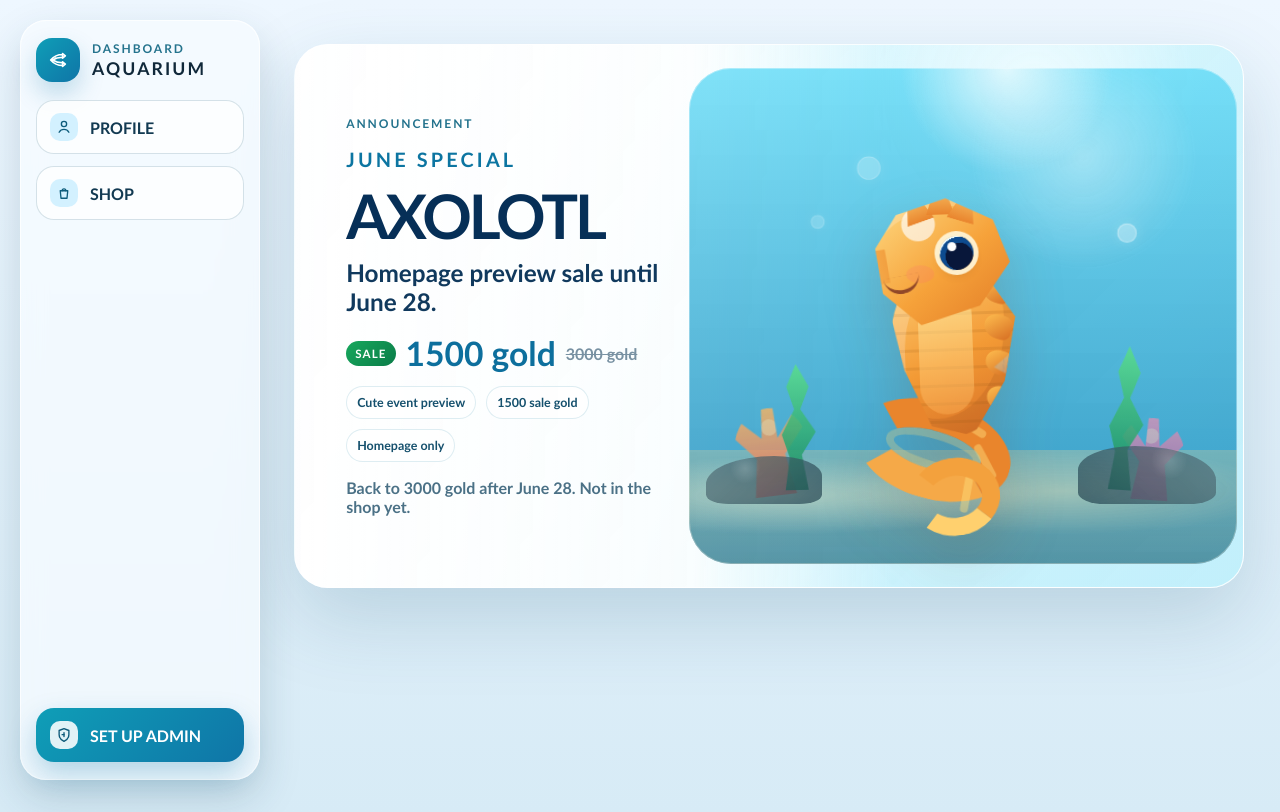
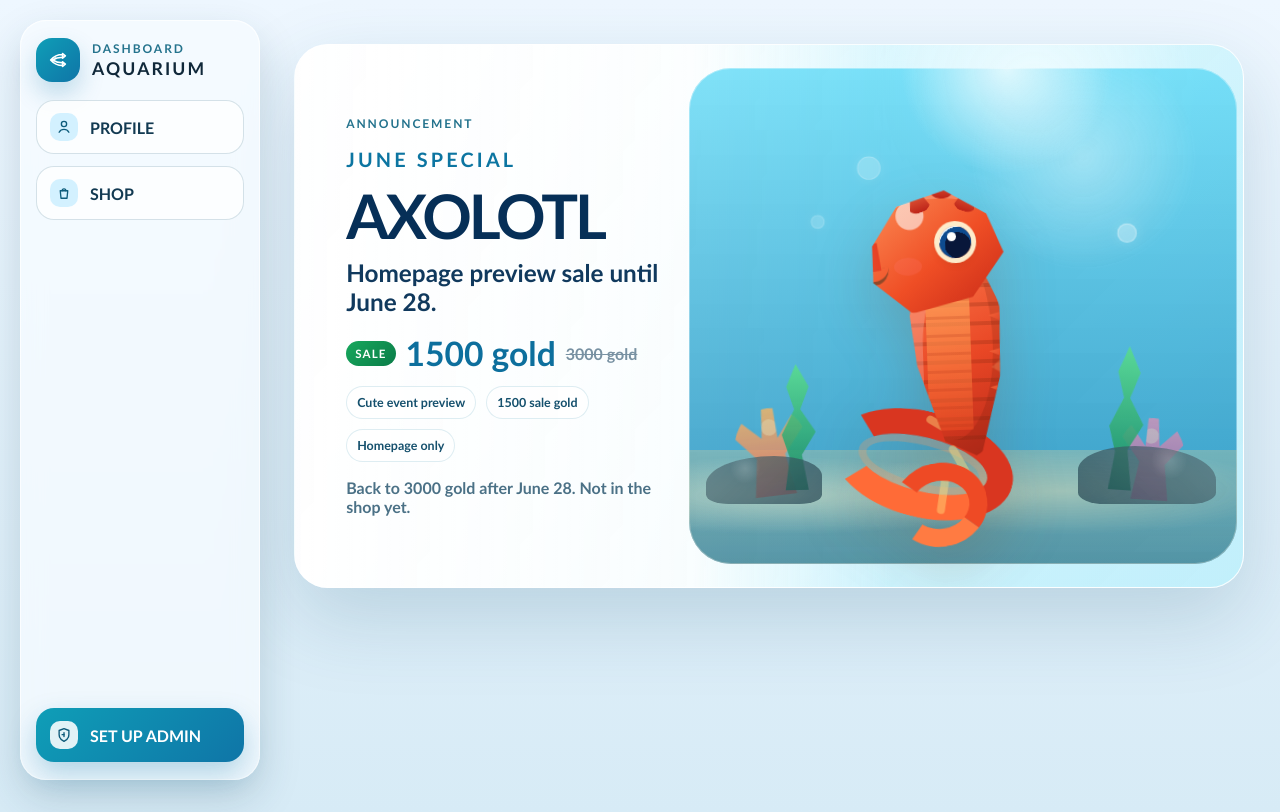
Before and after one commit to jonathanbuquia/juniorworship, a React (Vite) app: page / in a window 1280 px wide. Built offline with nearby package versions, Linux system fonts and the light colour scheme; no server answers.

Commit message:
Refine homepage seahorse side view

```diff
--- a/src/AdminApp.css
+++ b/src/AdminApp.css
@@ -3177,37 +3177,40 @@
 }
 
 .seahorse-body {
-  left: 146px;
-  top: 102px;
-  width: 128px;
-  height: 178px;
-  border-radius: 48% 44% 54% 46%;
+  left: 164px;
+  top: 90px;
+  width: 98px;
+  height: 212px;
+  border-radius: 52% 62% 50% 44%;
   background:
-    radial-gradient(circle at 42% 20%, rgba(255, 255, 255, 0.56) 0 10%, transparent 10.8%),
-    repeating-linear-gradient(180deg, rgba(154, 92, 24, 0.16) 0 3px, transparent 3px 18px),
-    linear-gradient(155deg, #ffd47c 0%, #f39a35 54%, #d46b25 100%);
-  clip-path: polygon(38% 0, 72% 6%, 98% 34%, 88% 70%, 62% 100%, 30% 94%, 10% 62%, 0 28%);
+    radial-gradient(circle at 36% 14%, rgba(255, 255, 255, 0.52) 0 8%, transparent 8.8%),
+    repeating-linear-gradient(180deg, rgba(129, 38, 15, 0.26) 0 4px, transparent 4px 19px),
+    linear-gradient(155deg, #ff8051 0%, #e94725 54%, #b72718 100%);
+  clip-path: polygon(40% 0, 76% 10%, 94% 28%, 92% 62%, 70% 100%, 34% 92%, 8% 56%, 0 24%);
   box-shadow:
-    inset -14px -18px 0 rgba(126, 61, 18, 0.14),
+    inset -14px -18px 0 rgba(91, 21, 12, 0.16),
     inset 14px 8px 0 rgba(255, 255, 255, 0.2);
 }
 
 .seahorse-belly {
-  left: 28px;
-  top: 30px;
-  width: 54px;
-  height: 126px;
-  border-radius: 999px;
-  background: linear-gradient(180deg, rgba(255, 237, 163, 0.62), rgba(255, 177, 86, 0.42));
+  left: 18px;
+  top: 34px;
+  width: 44px;
+  height: 150px;
+  border-radius: 999px 999px 70% 70%;
+  background:
+    repeating-linear-gradient(180deg, rgba(173, 50, 22, 0.2) 0 3px, transparent 3px 18px),
+    linear-gradient(180deg, rgba(255, 169, 93, 0.76), rgba(245, 86, 38, 0.44));
 }
 
 .seahorse-ridge {
-  right: 6px;
-  width: 28px;
-  height: 24px;
-  border-radius: 55% 45% 35% 65%;
-  background: linear-gradient(135deg, #ffbf50, #d66d22);
-  transform: rotate(18deg);
+  right: -24px;
+  width: 42px;
+  height: 28px;
+  border-radius: 12px;
+  background: linear-gradient(135deg, #ff6f3d, #b71913);
+  clip-path: polygon(0 50%, 100% 0, 74% 50%, 100% 100%);
+  transform: rotate(5deg);
 }
 
 .seahorse-ridge.ridge-one {
@@ -3227,39 +3230,39 @@
 }
 
 .seahorse-fin {
-  right: -34px;
-  top: 72px;
-  width: 62px;
-  height: 72px;
+  right: -38px;
+  top: 86px;
+  width: 56px;
+  height: 68px;
   border-radius: 50%;
   background:
-    repeating-linear-gradient(100deg, rgba(74, 123, 190, 0.24) 0 1px, transparent 1px 8px),
-    linear-gradient(140deg, rgba(158, 218, 255, 0.54), rgba(255, 177, 83, 0.24));
+    repeating-linear-gradient(100deg, rgba(168, 42, 28, 0.24) 0 1px, transparent 1px 8px),
+    linear-gradient(140deg, rgba(255, 146, 91, 0.5), rgba(255, 231, 177, 0.2));
   clip-path: polygon(0 50%, 86% 4%, 100% 50%, 82% 96%);
   opacity: 0.78;
   animation: announcementSeahorseFin 1.8s ease-in-out infinite;
 }
 
 .seahorse-head {
-  left: 112px;
-  top: 42px;
-  width: 156px;
-  height: 126px;
-  border-radius: 58% 42% 50% 48%;
+  left: 102px;
+  top: 34px;
+  width: 160px;
+  height: 122px;
+  border-radius: 54% 48% 48% 52%;
   background:
-    radial-gradient(circle at 42% 20%, rgba(255, 255, 255, 0.66) 0 12%, transparent 12.8%),
-    linear-gradient(140deg, #ffe28c 0%, #f6a23a 58%, #e27c27 100%);
-  clip-path: polygon(14% 38%, 28% 12%, 60% 0, 90% 18%, 100% 52%, 80% 86%, 42% 100%, 18% 74%);
+    radial-gradient(circle at 42% 20%, rgba(255, 255, 255, 0.58) 0 10%, transparent 10.8%),
+    linear-gradient(140deg, #ff9a60 0%, #ef4e25 58%, #c72817 100%);
+  clip-path: polygon(18% 44%, 34% 12%, 64% 0, 90% 20%, 100% 52%, 80% 88%, 42% 100%, 18% 74%);
   box-shadow: inset 12px 8px 0 rgba(255, 255, 255, 0.2);
 }
 
 .seahorse-snout {
-  left: -42px;
-  top: 54px;
-  width: 76px;
-  height: 34px;
-  border-radius: 999px 16px 20px 999px;
-  background: linear-gradient(90deg, #ffd778, #f2a040);
+  left: -78px;
+  top: 58px;
+  width: 114px;
+  height: 28px;
+  border-radius: 999px 14px 18px 999px;
+  background: linear-gradient(90deg, #ff8b53, #e64124);
   transform: rotate(-8deg);
 }
 
@@ -3275,10 +3278,10 @@
 }
 
 .seahorse-eye {
-  right: 36px;
-  top: 38px;
-  width: 34px;
-  height: 34px;
+  right: 32px;
+  top: 36px;
+  width: 32px;
+  height: 32px;
   border-radius: 50%;
   background: radial-gradient(circle at 58% 60%, #08173a 0 48%, #0d4b8f 49% 68%, #e7f9ff 69%);
   box-shadow:
@@ -3295,17 +3298,17 @@
 }
 
 .seahorse-smile {
-  left: 30px;
-  top: 76px;
-  width: 36px;
-  height: 18px;
+  left: 4px;
+  top: 78px;
+  width: 42px;
+  height: 16px;
   border-bottom: 4px solid #914828;
   border-radius: 0 0 999px 999px;
   transform: rotate(-10deg);
 }
 
 .seahorse-cheek {
-  left: 52px;
+  left: 50px;
   top: 66px;
   width: 28px;
   height: 18px;
@@ -3314,53 +3317,53 @@
 }
 
 .seahorse-crown {
-  top: -18px;
-  width: 28px;
-  height: 42px;
-  border-radius: 999px 999px 8px 8px;
-  background: linear-gradient(180deg, #ffe382, #e9842d);
+  top: -12px;
+  width: 24px;
+  height: 34px;
+  border-radius: 10px;
+  background: linear-gradient(180deg, #ff8752, #bd2318);
   clip-path: polygon(50% 0, 100% 100%, 0 100%);
 }
 
 .seahorse-crown.crown-one {
-  left: 48px;
+  left: 62px;
   transform: rotate(-18deg);
 }
 
 .seahorse-crown.crown-two {
-  left: 74px;
+  left: 88px;
   top: -26px;
 }
 
 .seahorse-crown.crown-three {
-  left: 100px;
+  left: 114px;
   transform: rotate(18deg);
 }
 
 .seahorse-tail {
-  left: 106px;
-  top: 244px;
-  width: 158px;
-  height: 98px;
+  left: 82px;
+  top: 254px;
+  width: 184px;
+  height: 106px;
   border-radius: 50%;
-  border: 30px solid #e9852c;
+  border: 26px solid #d93620;
   border-left-color: transparent;
-  border-bottom-color: #f5a948;
-  transform: rotate(18deg);
-  box-shadow: inset 0 0 0 8px rgba(255, 218, 119, 0.28);
+  border-bottom-color: #ff6b37;
+  transform: rotate(16deg);
+  box-shadow: inset 0 0 0 8px rgba(255, 156, 95, 0.28);
 }
 
 .seahorse-tail::after {
   content: '';
   position: absolute;
-  left: 38px;
-  top: 19px;
-  width: 54px;
-  height: 42px;
+  left: 46px;
+  top: 20px;
+  width: 58px;
+  height: 48px;
   border-radius: 50%;
-  border: 18px solid #f3a13d;
+  border: 18px solid #ee4a25;
   border-left-color: transparent;
-  border-bottom-color: #ffd06e;
+  border-bottom-color: #ff7b42;
   transform: rotate(-24deg);
 }
 
```
